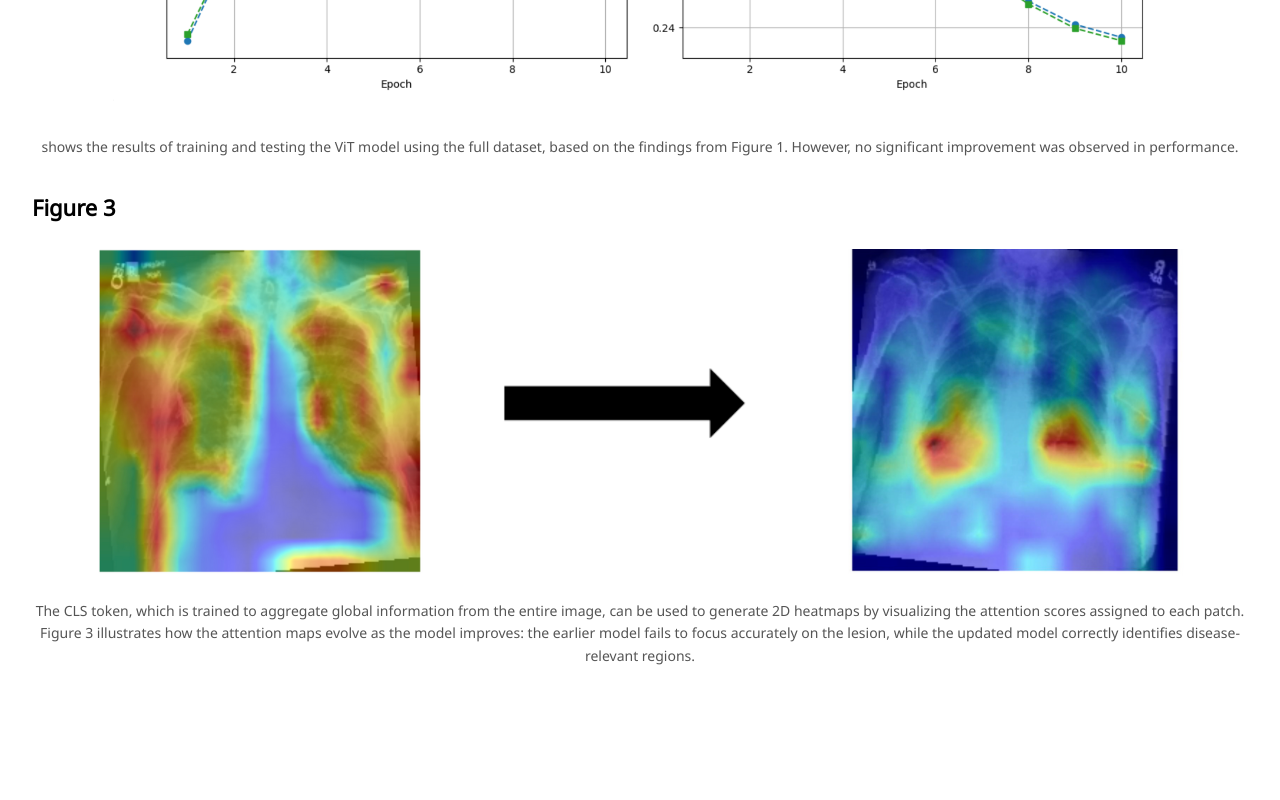
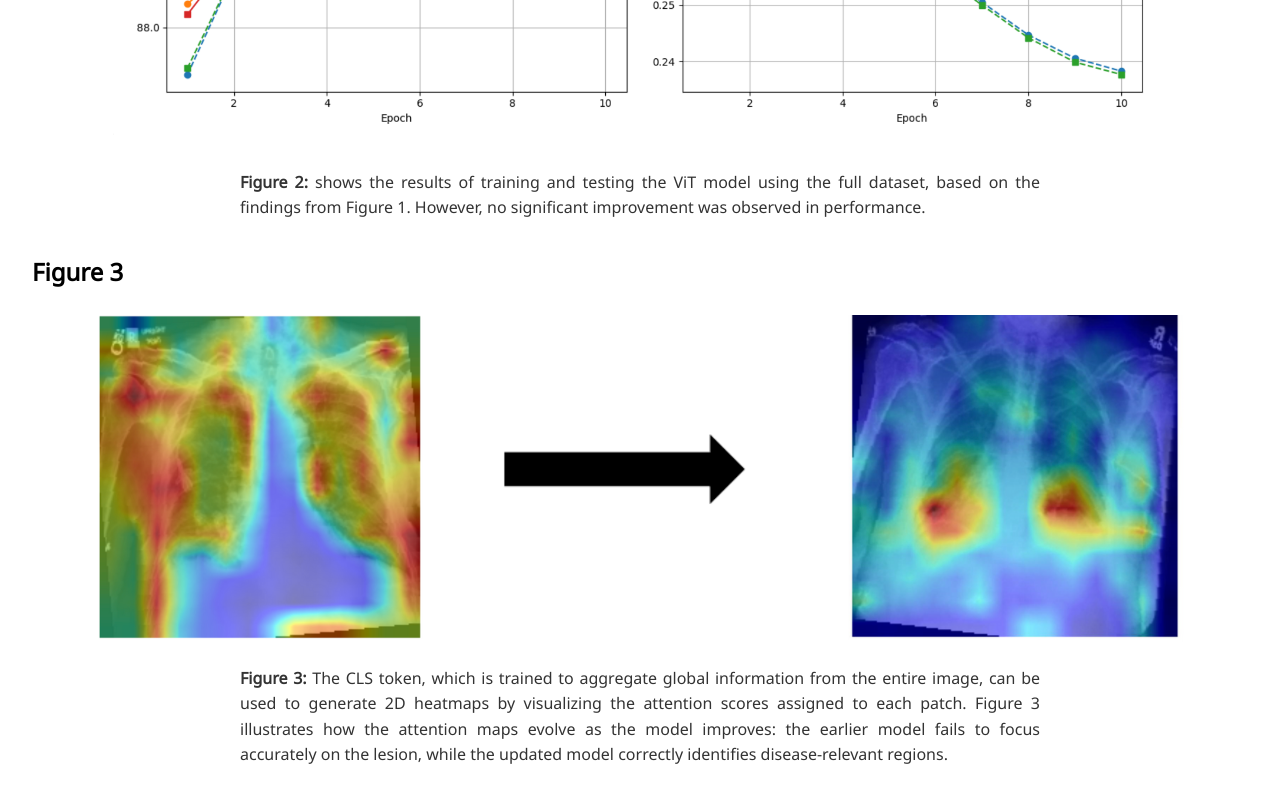
Before and after one commit to LeeWooBin-ctrl/Project-6, a plain HTML site: page index.html in a window 1280 px wide. Shown: the part 1937-2737 px from the top of the page. Before the commit the page ends 2636 px from the top, so only its background shows below. Drawn offline with Linux system fonts and the light colour scheme.

Commit message:
Update index.html

```diff
--- a/index.html
+++ b/index.html
@@ -20,17 +20,19 @@
       font-size: 28px;
       font-weight: bold;
     }
-    h2 {
-      font-size: 22px;
-      margin-top: 2rem;
-    }
     .figure {
       text-align: center;
       margin-bottom: 1rem;
     }
-    .caption {
-      font-size: 14px;
-      color: #555;
+     .caption {
+      font-size: 16px;
+      text-align: justify;
+      color: #333;
+      max-width: 800px;
+      margin: 0 auto 2rem auto;
+    }
+    .caption b {
+      font-weight: bold;
     }
     .abstract-title {
       text-align: center;
@@ -40,7 +42,7 @@
     }
     .abstract-body {
       font-size: 20px;
-      text-align: center;
+      text-align: justify;
       max-width: 800px;
       margin: 0 auto 2rem auto;
     }
@@ -59,11 +61,10 @@
   We utilized the CheXpert dataset, a large-scale chest X-ray dataset, to diagnose chest conditions based on 14 labels and to localize pathological regions using heatmaps. To achieve this, we applied three vision transformer models—ViT, BEiT, and Swin. Initial experiments conducted on a test subset showed that the ViT Transformer model achieved the highest accuracy. Based on this result, we employed the ViT model on the full dataset to further improve diagnostic performance and enhance the precision of heatmap-based localization.
 </div>
 
-<h2>Figure 1</h2>
 <div class="figure">
   <img src="./figure1.png" alt="Figure 1">
   <div class="caption">
-    presents the performance of three vision transformer models—ViT, BEiT, and Swin—evaluated using a subset of the test dataset. Although the Swin model demonstrated high accuracy during training, it showed poor and unstable performance on the test set. The BEiT model achieved higher test accuracy than the ViT model; however, the ViT model exhibited more consistent improvement in accuracy as the number of epochs increased and showed better performance during training. Based on this trend, we hypothesized that the ViT model would achieve further improvement when trained on the full dataset. Therefore, we selected the ViT model for our final experiments.
+    <b>Figure 1:</b> presents the performance of three vision transformer models—ViT, BEiT, and Swin—evaluated using a subset of the test dataset. Although the Swin model demonstrated high accuracy during training, it showed poor and unstable performance on the test set. The BEiT model achieved higher test accuracy than the ViT model; however, the ViT model exhibited more consistent improvement in accuracy as the number of epochs increased and showed better performance during training. Based on this trend, we hypothesized that the ViT model would achieve further improvement when trained on the full dataset. Therefore, we selected the ViT model for our final experiments.
   </div>
 </div>
 
@@ -71,7 +72,7 @@
 <div class="figure">
   <img src="./figure2.png" alt="Figure 2">
   <div class="caption">
-    shows the results of training and testing the ViT model using the full dataset, based on the findings from Figure 1. However, no significant improvement was observed in performance.
+    <b>Figure 2:</b> shows the results of training and testing the ViT model using the full dataset, based on the findings from Figure 1. However, no significant improvement was observed in performance.
   </div>
 </div>
 
@@ -79,7 +80,7 @@
 <div class="figure">
   <img src="./figure3.png" alt="Figure 3">
   <div class="caption">
-    The CLS token, which is trained to aggregate global information from the entire image, can be used to generate 2D heatmaps by visualizing the attention scores assigned to each patch. Figure 3 illustrates how the attention maps evolve as the model improves: the earlier model fails to focus accurately on the lesion, while the updated model correctly identifies disease-relevant regions.
+    <b>Figure 3:</b> The CLS token, which is trained to aggregate global information from the entire image, can be used to generate 2D heatmaps by visualizing the attention scores assigned to each patch. Figure 3 illustrates how the attention maps evolve as the model improves: the earlier model fails to focus accurately on the lesion, while the updated model correctly identifies disease-relevant regions.
   </div>
 </div>
 
```
